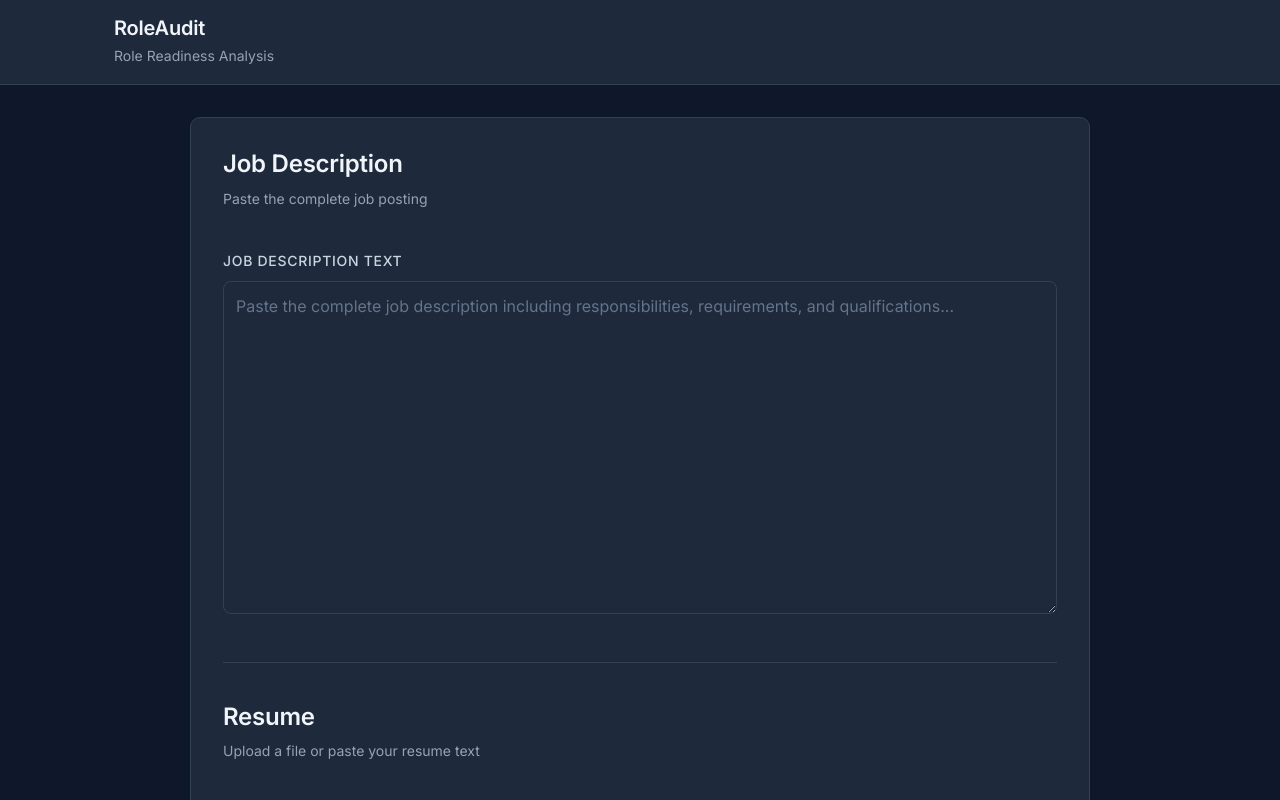
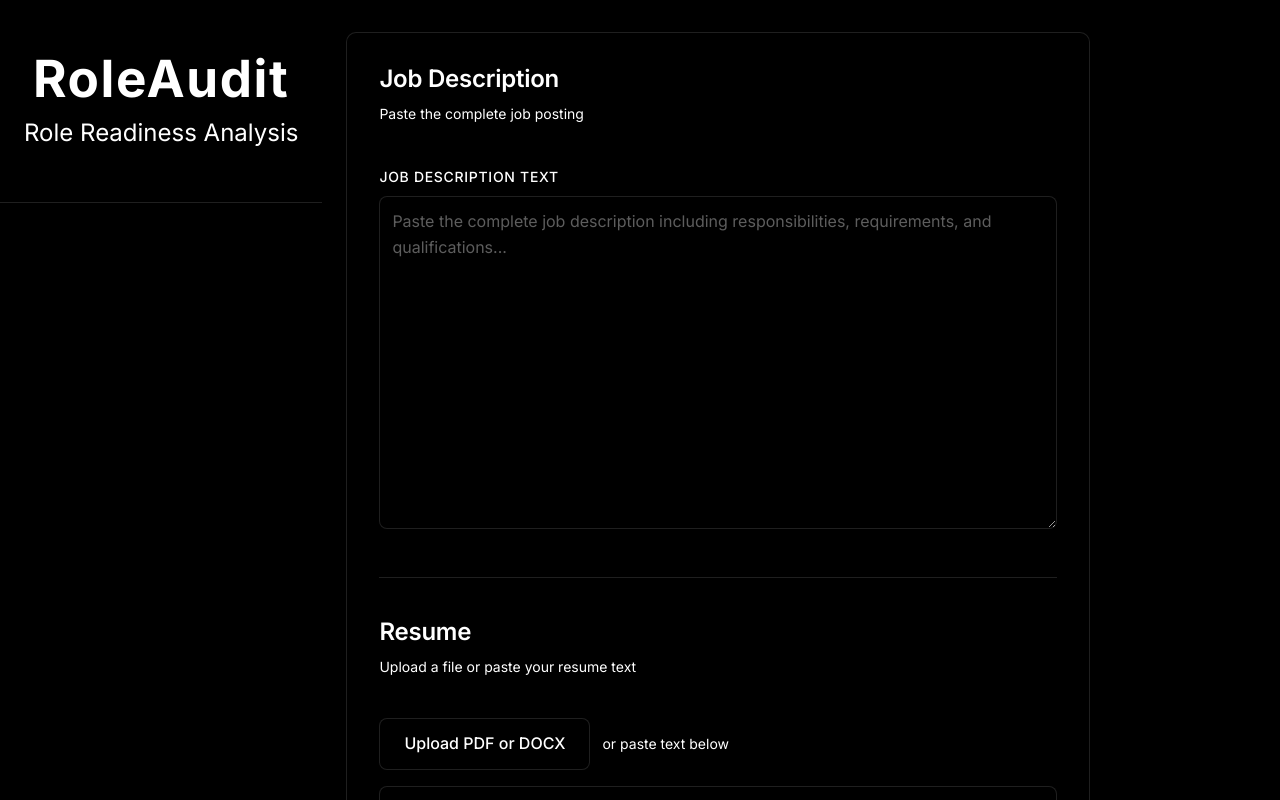
Before and after one commit to mvrkarthik07/RoleAudit, a React (Vite) app: page / in a window 1280 px wide. Shown: the top 800 px of the page. Built offline with nearby package versions, Linux system fonts and the light colour scheme.

Commit message:
CSS Changes

```diff
--- a/src/App.jsx
+++ b/src/App.jsx
@@ -155,32 +155,38 @@ function App() {
   }
 
   return (
-    <div style={{ minHeight: "100vh", display: "flex", flexDirection: "column" }}>
+    <div style={{ minHeight: "100vh", display: "flex", flexDirection: "row", alignItems: "flex-start" }}>
       <header style={{
-        padding: "var(--space-4) 0",
+        padding: "var(--space-12) 0",
         borderBottom: "1px solid var(--border)",
         background: "var(--bg-secondary)"
       }}>
         <div className="container" style={{
-          display: "flex",
-          alignItems: "center",
-          justifyContent: "space-between",
-          flexWrap: "wrap",
-          gap: "var(--space-3)"
+         display: "flex",
+         flexDirection: "column",
+         alignItems: "center",
+         justifyContent: "center",
+          gap: "var(--space-4)",
+        textAlign: "center",
+
         }}>
           <div>
             <h1 style={{
-              margin: 0,
-              fontSize: "clamp(var(--text-lg), 4vw, var(--text-xl))",
-              fontWeight: "var(--font-semibold)",
-              color: "var(--text-primary)"
+
+              fontSize: "clamp(2.5rem, 4vw, 5rem)",
+              fontWeight: "var(--font-bold)",
+              color: "var(--text-primary)",
+              letterSpacing: "0.1rem"
+
+
             }}>
               RoleAudit
             </h1>
             <p style={{
               margin: "var(--space-1) 0 0",
-              fontSize: "clamp(var(--text-xs), 2.5vw, var(--text-sm))",
-              color: "var(--text-tertiary)"
+              fontSize: "clamp(0.75rem, 2.5vw, 1.5rem)",
+              color: "var(--text-tertiary)",
+
             }}>
               Role Readiness Analysis
             </p>
@@ -190,7 +196,9 @@ function App() {
               onClick={() => setAnalysis(null)}
               className="btn btn-secondary"
               style={{
-                flexShrink: 0
+                flexShrink: 0,
+                minWidth: "150px",
+
               }}
             >
               New Analysis
@@ -230,7 +238,8 @@ function App() {
       <footer style={{
         padding: "var(--space-6) 0",
         borderTop: "1px solid var(--border)",
-        background: "var(--bg-secondary)"
+        background: "var(--bg-secondary)",
+        marginTop: "auto"
       }}>
         <div className="container" style={{ textAlign: "center" }}>
           <p style={{
--- a/src/styles/global.css
+++ b/src/styles/global.css
@@ -2,21 +2,21 @@
 
 :root {
   /* Dark Theme - Professional Palette */
-  --bg-primary: #0f172a;
-  --bg-secondary: #1e293b;
-  --bg-tertiary: #334155;
-  --bg-card: #1e293b;
+  --bg-primary: #000000;
+  --bg-secondary: #000000;
+  --bg-tertiary: #000000;
+  --bg-card: #000000;
 
   /* Text Colors */
-  --text-primary: #f1f5f9;
-  --text-secondary: #cbd5e1;
-  --text-tertiary: #94a3b8;
-  --text-muted: #64748b;
+  --text-primary: #ffffff;
+  --text-secondary: #ffffff;
+  --text-tertiary: #ffffff;
+  --text-muted: #5d5d5d;
 
   /* Accent - Muted Blue */
-  --accent: #3b82f6;
-  --accent-hover: #2563eb;
-  --accent-muted: #1e40af;
+  --accent: #ff0000;
+  --accent-hover: #ff0000;
+  --accent-muted: #ff0000;
 
   /* Semantic Colors - Muted */
   --success: #10b981;
@@ -27,9 +27,9 @@
   --danger-muted: #dc2626;
 
   /* Borders */
-  --border: #334155;
-  --border-light: #475569;
-  --border-muted: #1e293b;
+  --border: rgba(255, 255, 255, 0.12);
+  --border-light: rgba(255, 255, 255, 0.12);
+  --border-muted: #ff0000;
 
   /* Spacing Scale */
   --space-1: 0.25rem;
```
